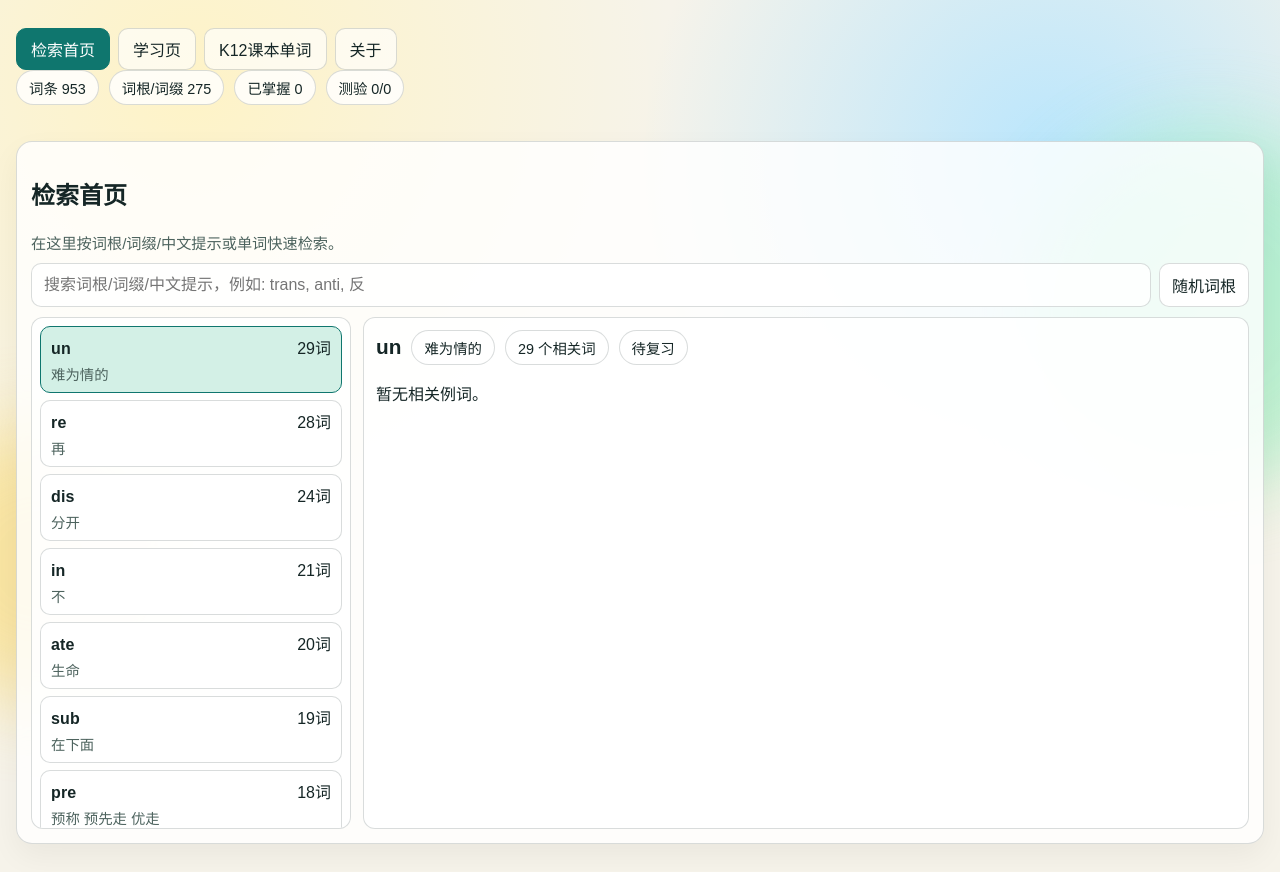
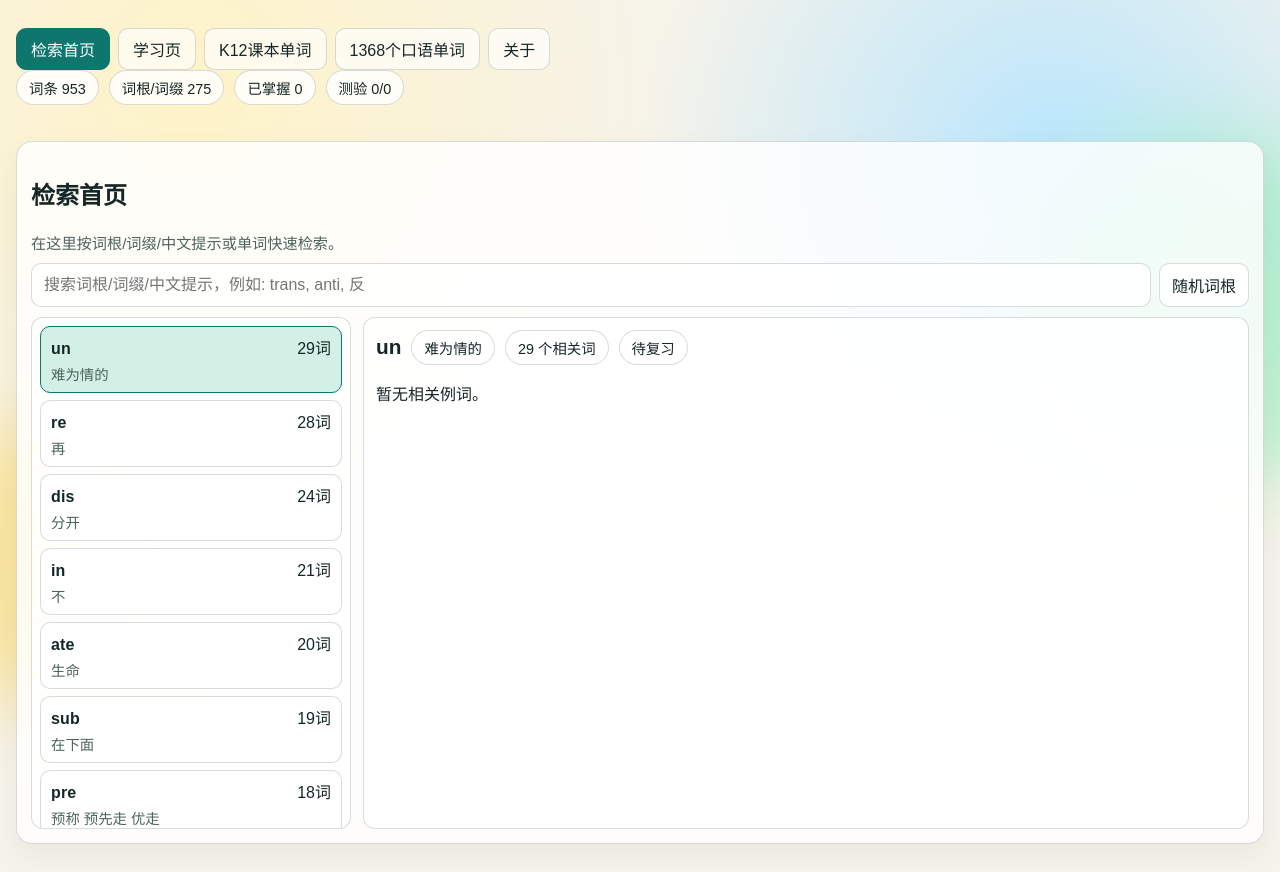
Before and after one commit to jmc-123/cigen2, a plain HTML site: page index.html in a window 1280 px wide. Drawn offline with Linux system fonts and the light colour scheme.

Commit message:
更新index.html，添加K12课本单词按钮并优化搜索框格式

```diff
--- a/index.html
+++ b/index.html
@@ -1,11 +1,13 @@
 <!doctype html>
 <html lang="zh-CN">
+
   <head>
     <meta charset="UTF-8" />
     <meta name="viewport" content="width=device-width, initial-scale=1.0" />
     <title>词根词缀记忆工坊</title>
     <link rel="stylesheet" href="./styles.css" />
   </head>
+
   <body>
     <div class="bg bg-a"></div>
     <div class="bg bg-b"></div>
@@ -14,6 +16,7 @@
         <button class="tab active" data-tab="home">检索首页</button>
         <button class="tab" data-tab="learn">学习页</button>
         <button class="tab" data-tab="k12">K12课本单词</button>
+        <button class="tab" data-tab="1368">1368个口语单词</button>
         <button class="tab" data-tab="about">关于</button>
       </div>
       <div class="stats" id="metaStats">
@@ -26,11 +29,7 @@
         <h2>检索首页</h2>
         <p class="panel-sub">在这里按词根/词缀/中文提示或单词快速检索。</p>
         <div class="toolbar">
-          <input
-            type="search"
-            id="rootSearch"
-            placeholder="搜索词根/词缀/中文提示，例如: trans, anti, 反"
-          />
+          <input type="search" id="rootSearch" placeholder="搜索词根/词缀/中文提示，例如: trans, anti, 反" />
           <button id="randomRoot">随机词根</button>
         </div>
         <div class="word-search-results" id="wordSearchResults"></div>
@@ -129,4 +128,5 @@
 
     <script src="./app.js"></script>
   </body>
+
 </html>
```
